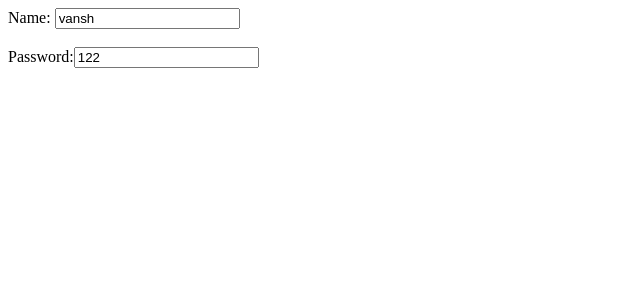
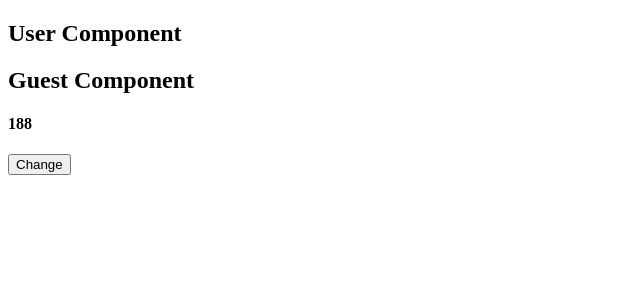
Before and after one commit to Vickyvanshaj/REACT, a React (Create React App) app: page / in a window 1280 px wide. Shown: the top 300 px of the page, without its empty margins (0-640 px from the left). Built offline with nearby package versions, Linux system fonts and the light colour scheme.

Commit message:
context api

```diff
--- a/src/App.js
+++ b/src/App.js
@@ -1,31 +1,26 @@
 import React,{useState} from 'react'
-
+import User from  './User'
+import Guest from './Guest';
+export const MyContext=React.createContext();
 const App=()=>{
-    const [values,setState]=useState({
-        name:"vansh",
-        password:"122"
+    const [state,setState]=useState({
+        name:"Rahul",
+        roll:188
     });
-
-    const handleChange=(e)=>{
-       setState({
-           ...values,
-           [e.target.name]:e.target.value,
-
-       });
+    const handleClickContext=(e)=>{
+        setState({roll:state.roll+1})
     }
-
+    const contextValue={
+        data:state,
+        handleClick:handleClickContext,
+    }
     return (
         <div>
-            <form>
-                <label>
-                    Name: <input type="text" value={values.name} name="name" onChange={handleChange}/>
-                </label>
-                <br/>
-                <br/>
-                <label>
-                    Password:<input type="text" value={values.password} name="password" onChange={handleChange} />
-                </label>
-            </form>
+            <MyContext.Provider value={contextValue}>
+                <User/>
+            </MyContext.Provider>
+
+            {/* We need to make a hierarchy till guest from  app. Current hierarchy is App->User->Guest. Only then Guest will be able to access context else not */}
         </div>
     )
 }
--- a/src/Guest.js
+++ b/src/Guest.js
@@ -0,0 +1,19 @@
+import React from 'react'
+import { MyContext } from './App'
+const Guest=()=>{
+    return (
+        <div>
+            <h2>Guest Component</h2>
+           <MyContext.Consumer>
+               {
+                   (data)=>{
+                     return <React.Fragment>  <h4>{data.data.roll}</h4>
+                       <button onClick={data.handleClick}>Change</button>
+                       </React.Fragment>
+                   }
+               }
+           </MyContext.Consumer>
+        </div>
+    )
+}
+export default Guest;
--- a/src/User.js
+++ b/src/User.js
@@ -0,0 +1,12 @@
+import React from 'react'
+import Guest from './Guest'
+
+const User=()=>{
+    return (
+        <div>
+            <h2>User Component</h2>
+            <Guest />
+        </div>
+    )
+}
+export default User;
--- a/src/index.js
+++ b/src/index.js
@@ -1,5 +1,5 @@
 import React from 'react'
 import ReactDOM from 'react-dom'
-import App from "./App";
+import App from './App'
 
 ReactDOM.render(<App/>,document.getElementById("root"));
```
